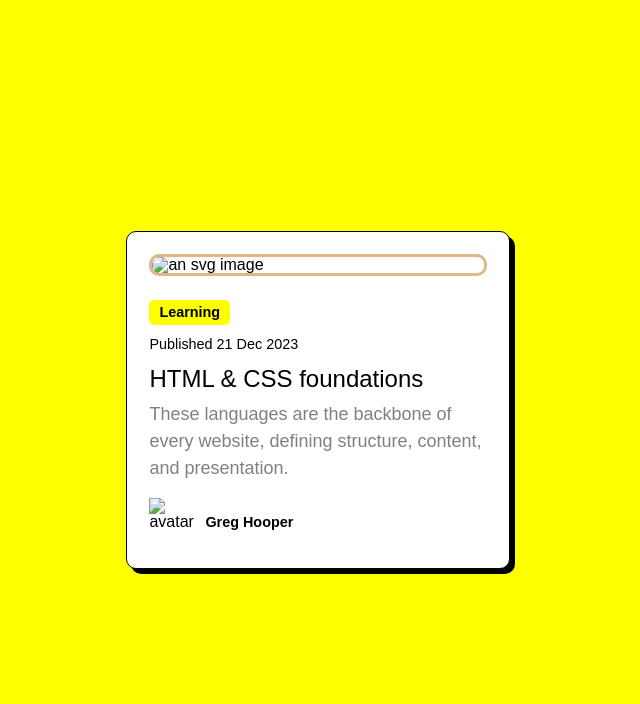
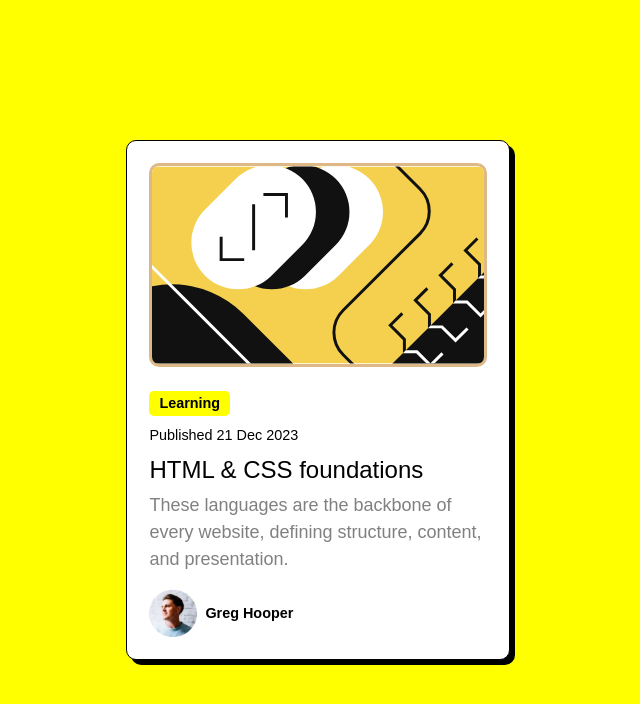
Before and after one commit to lazareee/figma-2, a plain HTML site: page index.html in a window 1280 px wide. Shown: the whole page, without its empty margins (322-962 px from the left). Drawn offline with Linux system fonts and the light colour scheme.

Commit message:
Add files via upload

```diff
--- a/index.html
+++ b/index.html
@@ -13,7 +13,7 @@
   <main>
     <div class="card">
       <div class="image">
-        <img src="./assets/images/illustration-article.svg" alt="an svg image" />
+        <img src="./illustration-article.svg" alt="an svg image" />
       </div>
       <span class="tag">Learning</span>
       <time class="date">Published 21 Dec 2023</time>
@@ -23,7 +23,7 @@
         content, and presentation.
       </p>
       <div class="name-section">
-        <img src="./assets/images/image-avatar.webp" alt="avatar" />
+        <img src="./image-avatar.webp" alt="avatar" />
         <p>Greg Hooper</p>
       </div>
       </article>
```
